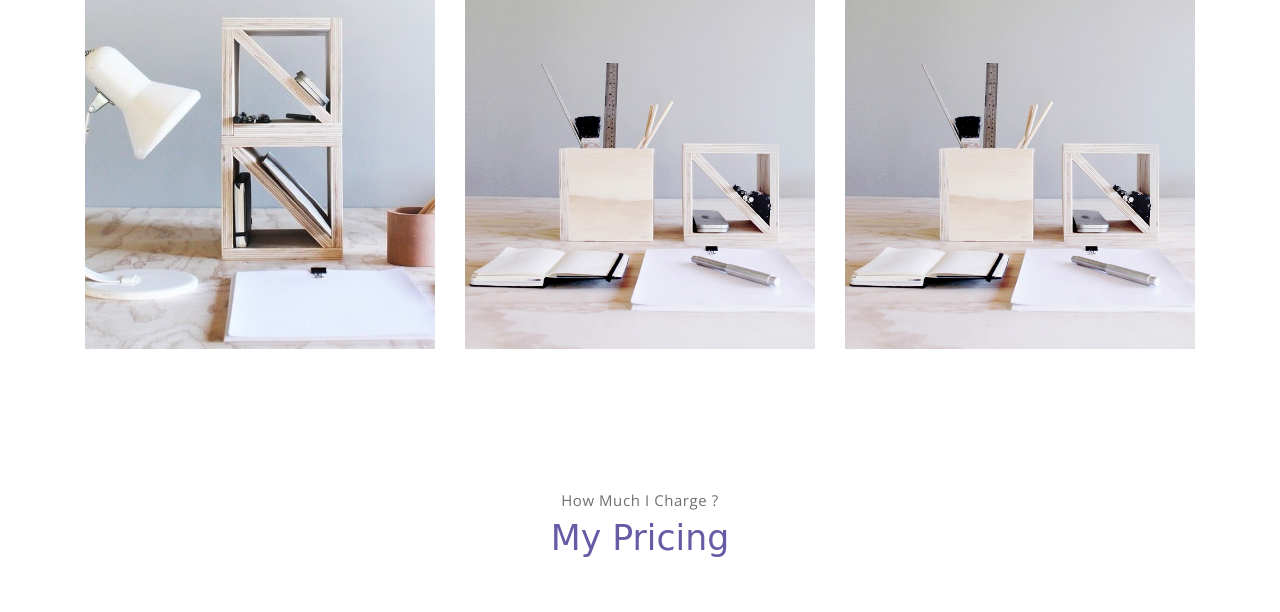
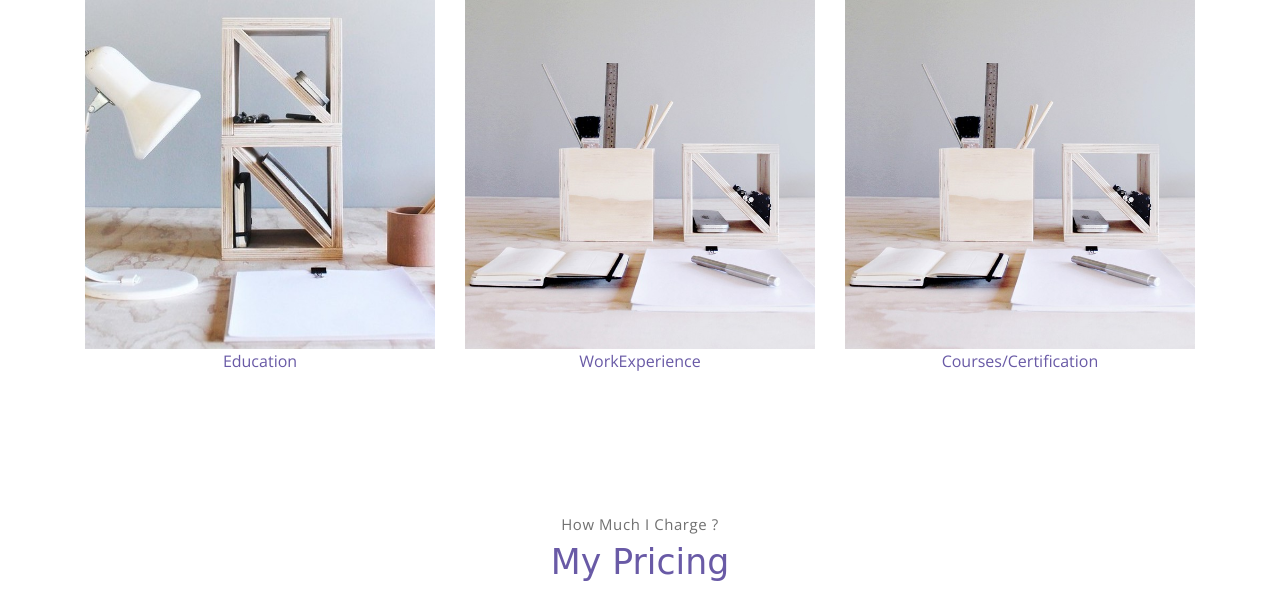
Before and after one commit to umajay/myportfo, a Flask app: page / in a window 1280 px wide. Shown: the part 1846-2458 px from the top of the page. Run offline with Flask 3, Linux system fonts and the light colour scheme; some libraries are stand-ins or nearby versions; some web fonts are replaced.

Commit message:
added code in main.py

```diff
--- a/templates/index.html
+++ b/templates/index.html
@@ -44,11 +44,6 @@
                  <li class="item">
                     <a class="link" href="http://umarani.pythonanywhere.com/HappyHomeMaker"></a>
                 </li>
-
-<!--                </li>-->
-<!--                 <li class="item">-->
-<!--                    <a class="link" href="#thankyou"></a>-->
-<!--                </li>-->
                 <li class="item ml-md-3">
                 </li>
             </ul>
@@ -178,7 +173,7 @@
                         <span class="portfolio-card-overlay">
                             <span class="portfolio-card-caption">
                                 <h4>Education</h4>
-
+                                      <a href="http://umarani.pythonanywhere.com/Education.html" class="link">Education</a>
                             </span>
                         </span>
                     </a>
@@ -189,7 +184,8 @@
                             alt="Download free bootstrap 4 landing page, free boootstrap 4 templates, Download free bootstrap 4.1 landing page, free boootstrap 4.1.1 templates, meyawo Landing page">
                         <span class="portfolio-card-overlay">
                             <span class="portfolio-card-caption">
-                                <h4>Work</h4>
+                                <h4>WorkExperience</h4>
+                                 <a href="http://umarani.pythonanywhere.com/WorkExperience.html" class="link">WorkExperience</a>
                             </span>
                         </span>
                     </a>
@@ -201,7 +197,7 @@
                         <span class="portfolio-card-overlay">
                             <span class="portfolio-card-caption">
                                 <h4>Courses/Certification</h4>
-
+                                    <a href="http://umarani.pythonanywhere.com/CoursesandCertification.html" class="link">Courses/Certification</a>
                             </span>
                         </span>
                     </a>
```
